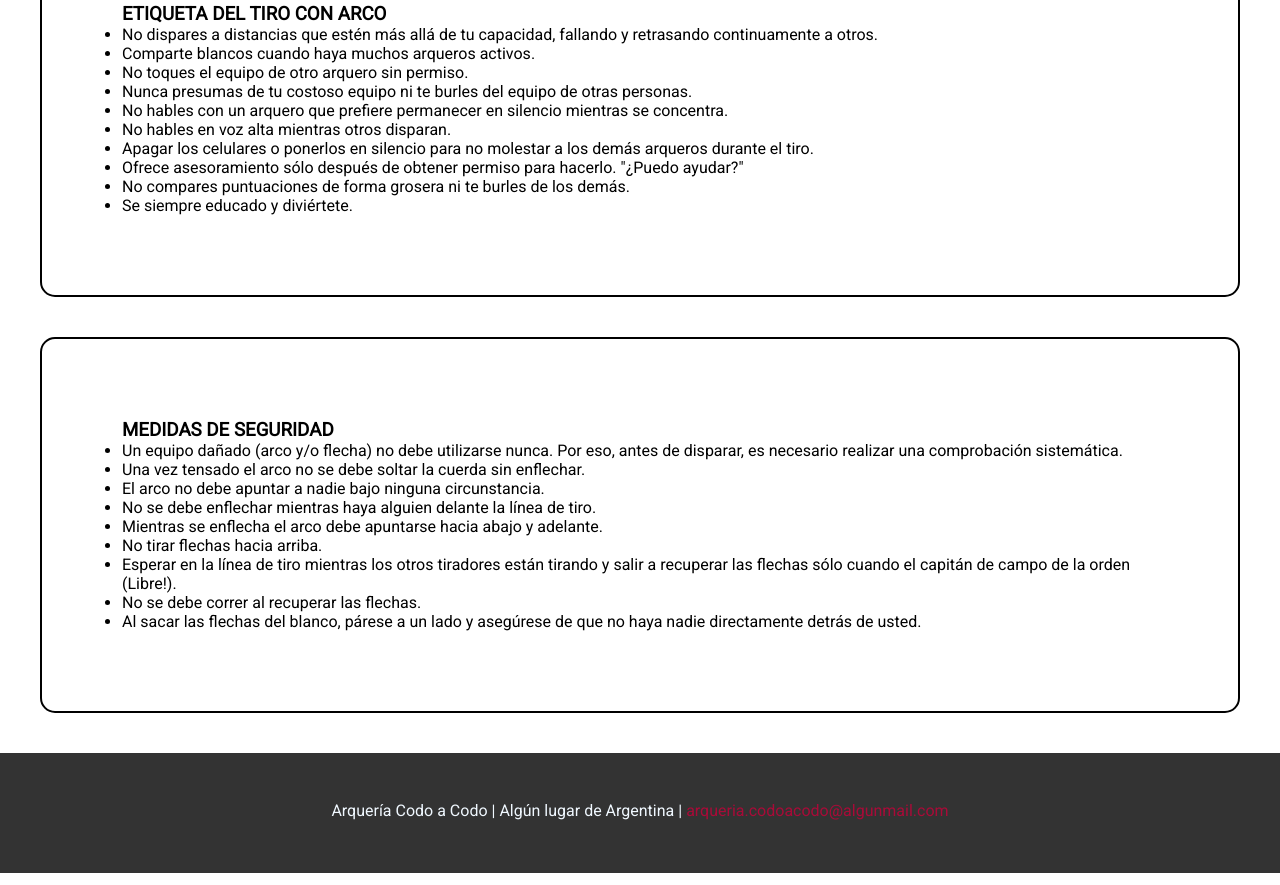
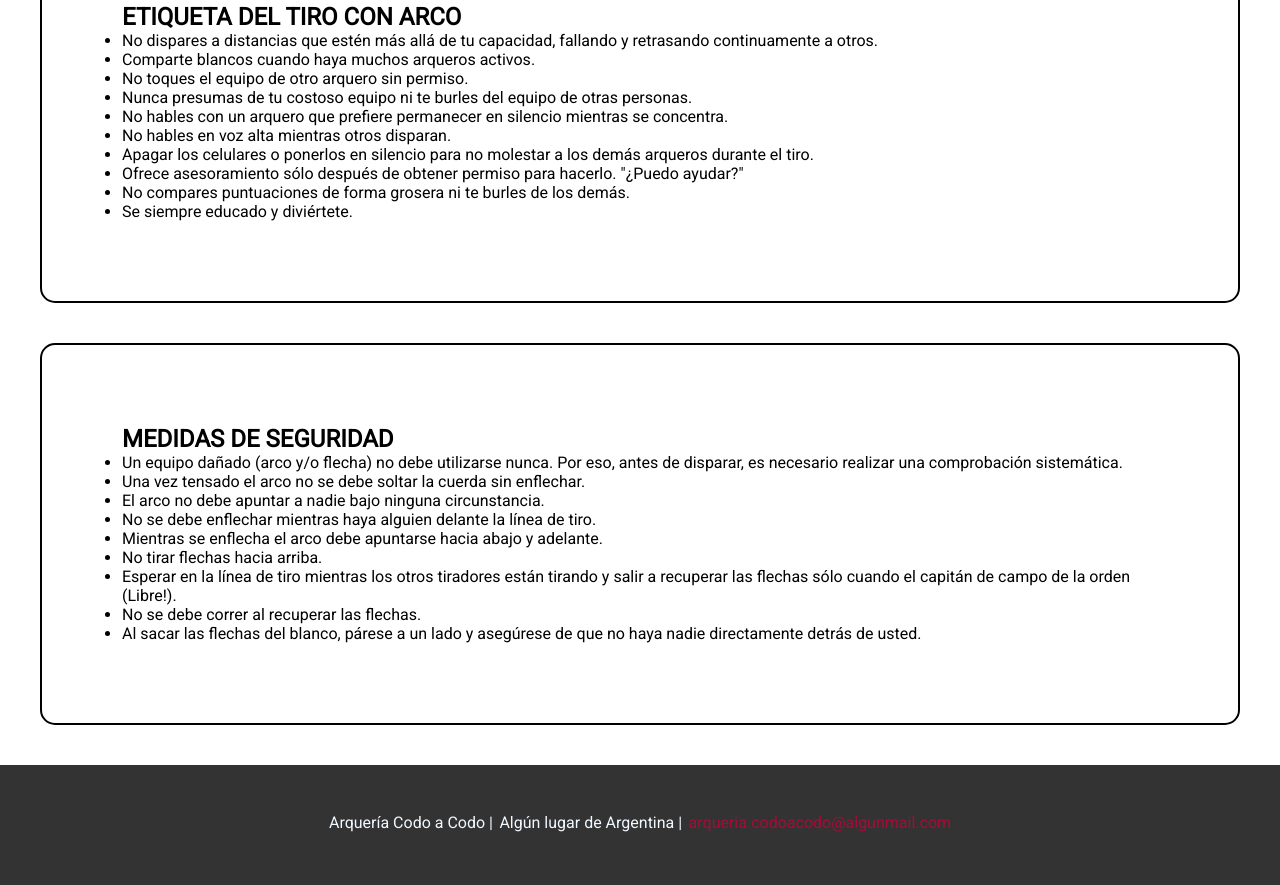
Before and after one commit to aga60/codo4fspython9, a plain HTML site: page templates/acercade.html in a window 1280 px wide. Shown: the part 623-1508 px from the top of the page. Drawn offline with Linux system fonts and the light colour scheme.

Commit message:
Cambiado footer a flex

```diff
--- a/css/acercade.css
+++ b/css/acercade.css
@@ -80,7 +80,7 @@ footer{
 
 /* Eliminar comportamiento en bloque entre divs del footer */
 .footer-text{
-    display: inline-block; /*Situa en linea el div y el nav*/
+    display: inline-block; /*Situa en linea las divs*/
     padding-top: 6vh; /*Agrega separación del borde del pie de página al texto*/
 }
 
@@ -88,4 +88,19 @@ footer{
 p a {
     color: rgba(199, 0, 57, 0.8); /* Cambia el color del texto del enlace */
     text-decoration: none; /* Opcional: quitar la subrayado del enlace */
-  }
+}
+
+/* flex container en el footer */
+.footer-container{
+    display: inline-flex; /* Situa en linea las divs */
+    padding-top: 6vh; /* Agrega separación del borde del pie de página al texto */
+    flex-wrap: wrap; /* Permite desborde al achicarse la ventana */
+    row-gap: 1vh; /* Hueco entre filas al desbordar */
+    column-gap: .5vw; /* Hueco entre columnas (divs) */
+    justify-content: center;
+}
+
+.footer-item a {
+    color: rgba(199, 0, 57, 0.8); /* Cambia el color del texto del enlace */
+    text-decoration: none; /* Opcional: quitar la subrayado del enlace */
+}
--- a/templates/acercade.html
+++ b/templates/acercade.html
@@ -48,7 +48,7 @@
             </article>
 
             <article class="article-acercade">
-                <h1>ETIQUETA DEL TIRO CON ARCO</h1>
+                <h2>ETIQUETA DEL TIRO CON ARCO</h2>
                 <ul>
                     <li>No dispares a distancias que estén más allá de tu capacidad, fallando y retrasando continuamente a otros.
                     <li>Comparte blancos cuando haya muchos arqueros activos.</li>
@@ -64,7 +64,7 @@
             </article>
 
             <article class="article-acercade">
-                <h1>MEDIDAS DE SEGURIDAD</h1>
+                <h2>MEDIDAS DE SEGURIDAD</h2>
                 <ul>
                     <li>Un equipo dañado (arco y/o flecha) no debe utilizarse nunca. Por eso, antes de disparar, es necesario realizar una comprobación sistemática.</li>
                     <li>Una vez tensado el arco no se debe soltar la cuerda sin enflechar.</li>
@@ -81,13 +81,20 @@
     </main>
 
     <footer>
-
-        <div class="footer-text">
+        <!-- footer original -->
+        <!-- <div class="footer-text">
             <p>Arquería Codo a Codo | Algún lugar de Argentina |</p>
         </div>
 
         <div class="footer-text">
             <p><a href="mailto://arqueria.codoacodo@algunmail.com">arqueria.codoacodo@algunmail.com</a></p>
+        </div> -->
+
+        <!-- footer con flex -->
+        <div class="footer-container"> <!-- Flex container -->
+            <div class="footer-item item-1">Arquería Codo a Codo |</div> <!-- Flex items -->
+            <div class="footer-item item-2">Algún lugar de Argentina |</div>
+            <div class="footer-item item-3"><a href="mailto://arqueria.codoacodo@algunmail.com">arqueria.codoacodo@algunmail.com</a></div>
         </div>
 
     </footer>
```
